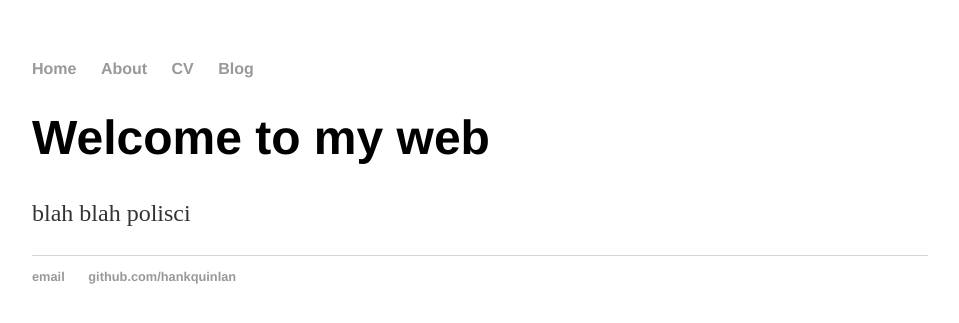
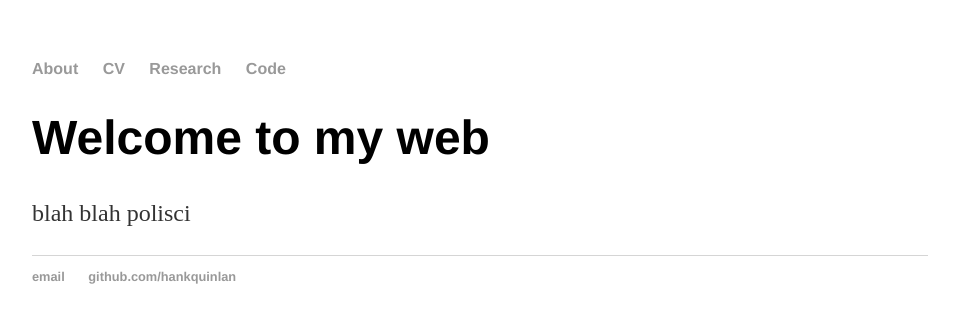
Before and after one commit to mbisgaard/mbisgaard.github.io, a Jekyll site: the page built from index.html, in a window 1280 px wide. Shown: the top 323 px of the page, without its empty margins (160-1119 px from the left). Built offline with Jekyll 4.4.1, drawn with Linux system fonts in a browser that asks for light colours.

Commit message:
Update default.html

```diff
--- a/_layouts/default.html
+++ b/_layouts/default.html
@@ -8,10 +8,10 @@
 		<body>
 			<nav>
 	    		<ul>
-	        		<li><a href="/">Home</a></li>
-		        	<li><a href="/about">About</a></li>
-	        		<li><a href="/cv">CV</a></li>
-	        		<li><a href="/blog">Blog</a></li>
+	        		<li><a href="/">About</a></li>
+		        	<li><a href="/about">CV</a></li>
+	        		<li><a href="/cv">Research</a></li>
+	        		<li><a href="/blog">Code</a></li>
 	    		</ul>
 			</nav>
 			<div class="container">
```
